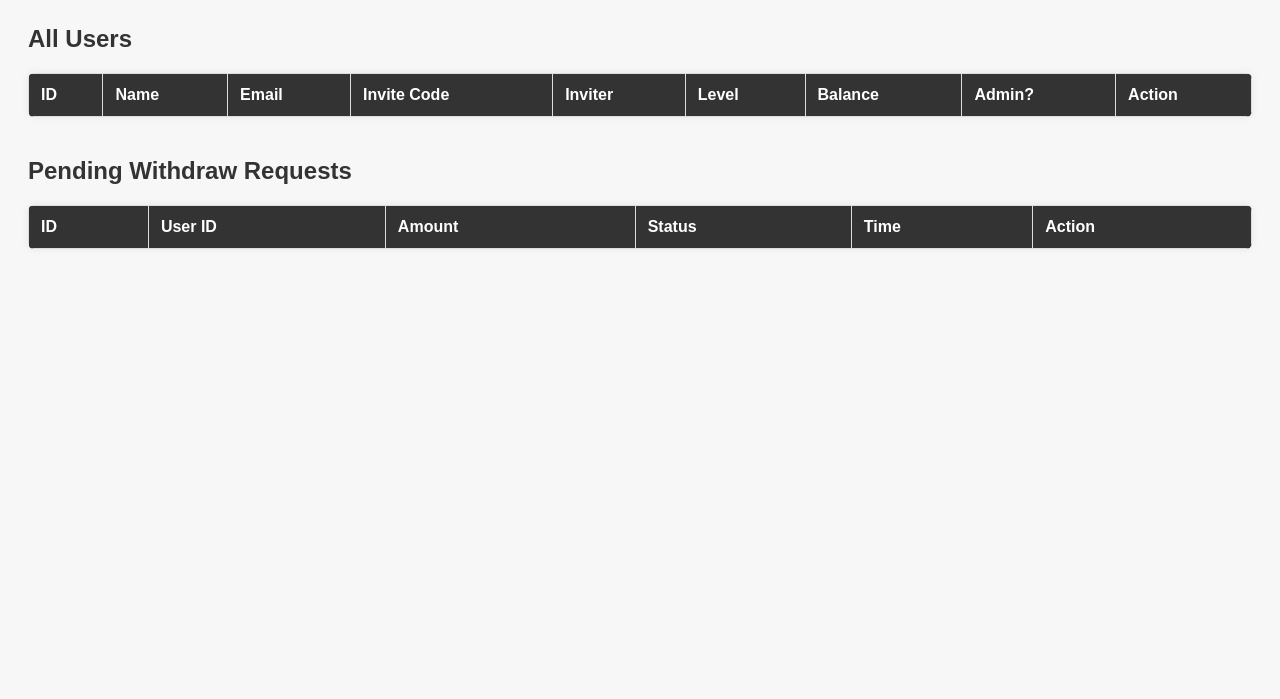
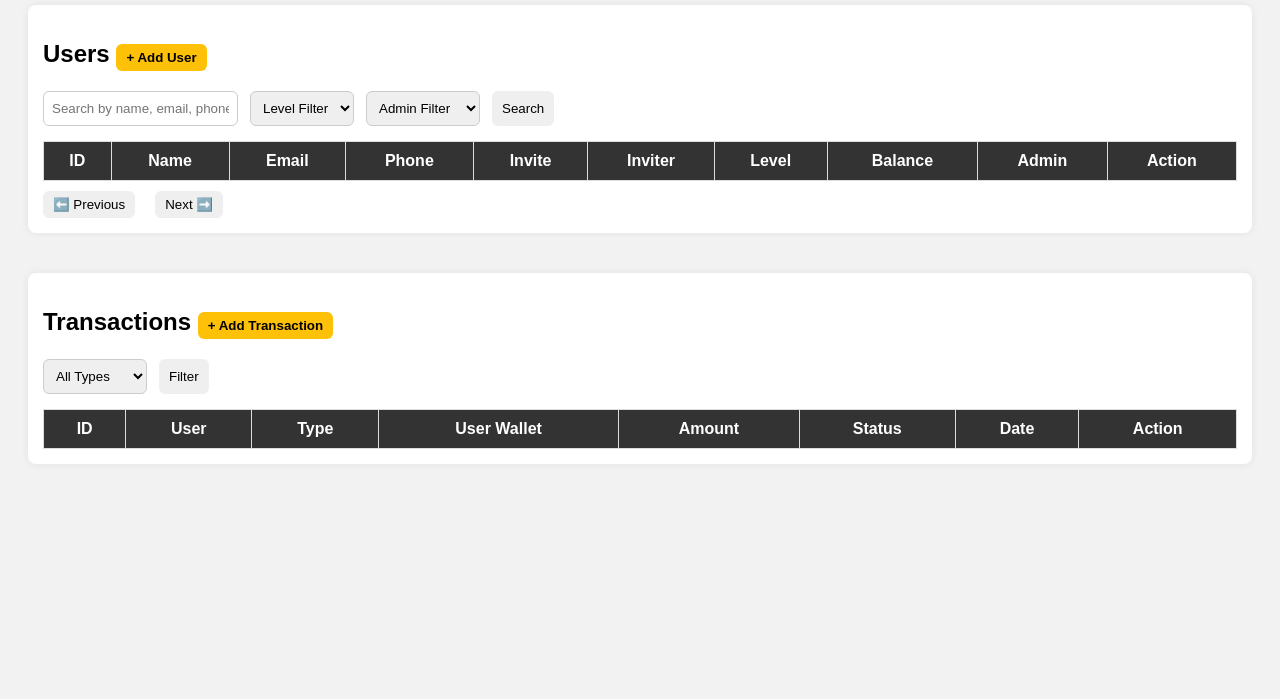
Before and after one commit to rs4502479-coder/web, a website: page public/admin.html in a window 1280 px wide. Shown: the part 101-800 px from the top of the page. Drawn offline with Linux system fonts and the light colour scheme; no server answers; sample sign-in values are in the browser's storage.

Commit message:
Update admin.html

```diff
--- a/public/admin.html
+++ b/public/admin.html
@@ -1,187 +1,240 @@
-<!-- <!doctype html>
-<html>
-<head>
-  <meta charset="utf-8">
-  <title>Admin Panel</title>
-  <link rel="stylesheet" href="/assets/styles.css">
-</head>
-<body class="container">
-  <h2>Admin Panel (simple)</h2>
-  <p>To use admin, login normally then set token in localStorage as an admin token. (For demo create a token that has isAdmin true.)</p>
-  <div class='card'>
-    <button id='listUsers'>List Users</button>
-    <input id='txid' placeholder='Transaction ID to confirm'>
-    <select id='txstatus'><option value='confirmed'>confirmed</option><option value='failed'>failed</option></select>
-    <button id='confirmTx'>Confirm Tx</button>
-    <pre id='out'></pre>
-  </div>
-  <script>
-    document.getElementById('listUsers').onclick = async ()=>{
-      const token = localStorage.getItem('token');
-      const r = await fetch('/api/admin/users',{headers:{'Authorization':'Bearer '+token}});
-      document.getElementById('out').innerText = JSON.stringify(await r.json(),null,2);
-    };
-    document.getElementById('confirmTx').onclick = async ()=>{
-      const txid = document.getElementById('txid').value;
-      const status = document.getElementById('txstatus').value;
-      const token = localStorage.getItem('token');
-      const r = await fetch('/api/admin/transaction/confirm',{method:'POST', headers:{'Authorization':'Bearer '+token,'Content-Type':'application/json'}, body: JSON.stringify({transaction_id:txid, status})});
-      document.getElementById('out').innerText = JSON.stringify(await r.json(),null,2);
-    };
-  </script>
-</body>
-</html>
-
-
-
-
-
- -->
 <!DOCTYPE html>
 <html lang="en">
 <head>
-<meta charset="UTF-8" />
+<meta charset="UTF-8"/>
 <title>Admin Dashboard</title>
+
 <style>
 body {
-        font-family: Arial, sans-serif;
-        background: #f7f7f7;
+    font-family: Arial;
+    background: #f2f2f2;
     padding: 20px;
 }
-    h2 {
-        margin-top: 40px;
-        color: #333;
+h1 { margin-bottom: 20px; display:flex; justify-content:space-between; align-items:center; }
+.table-box {
+    background: white;
+    padding: 15px;
+    border-radius: 8px;
+    box-shadow: 0 0 10px #0001;
+    margin-bottom: 40px;
+}
+.controls {
+    margin-bottom: 15px;
+    display: flex;
+    gap: 12px;
+}
+input, select {
+    padding: 8px;
+    border: 1px solid #ccc;
+    border-radius: 6px;
 }
 table {
     width: 100%;
     border-collapse: collapse;
-        background: white;
-        margin-top: 10px;
-        border-radius: 6px;
-        overflow: hidden;
-        box-shadow: 0 0 10px #0001;
+    background: #fff;
 }
 th, td {
-        padding: 12px;
+    padding: 10px;
     border: 1px solid #ddd;
-        text-align: left;
 }
 th {
     background: #333;
     color: white;
 }
 button {
-        padding: 6px 12px;
+    padding: 6px 10px;
+    border-radius: 6px;
+    cursor: pointer;
     border: none;
-        cursor: pointer;
-        border-radius: 4px;
-        font-size: 14px;
 }
 .approve { background: #28a745; color: white; }
 .reject { background: #dc3545; color: white; }
 .promote { background: #007bff; color: white; }
+.delete { background: #d9534f; color: white; }
+.add { background: #ffc107; color: black; font-weight: bold; }
+.logout { background: #dc3545; color:white; }
+.pagination {
+    margin-top: 10px;
+    display: flex;
+    gap: 10px;
+}
 </style>
 </head>
+
 <body>
 
-<h1>Admin Dashboard</h1>
+<h1>
+    Admin Dashboard
+    <button class="logout" onclick="logout()">Logout</button>
+</h1>
 
-<!-- USERS LIST -->
-<h2>All Users</h2>
+<!-- USERS SECTION -->
+<div class="table-box">
+    <h2>
+        Users
+        <button class="add" onclick="addUser()">+ Add User</button>
+    </h2>
+
+    <div class="controls">
+        <input type="text" id="searchUser" placeholder="Search by name, email, phone">
+        <select id="filterLevel">
+            <option value="">Level Filter</option>
+            <option value="1">Level 1</option>
+            <option value="2">Level 2</option>
+            <option value="3">Level 3</option>
+            <option value="4">Level 4</option>
+            <option value="5">Level 5</option>
+        </select>
+
+        <select id="filterAdmin">
+            <option value="">Admin Filter</option>
+            <option value="1">Admins Only</option>
+            <option value="0">Users Only</option>
+        </select>
+
+        <button onclick="loadUsers()">Search</button>
+    </div>
+
     <table id="usersTable">
         <thead>
             <tr>
-            <th>ID</th>
-            <th>Name</th>
-            <th>Email</th>
-            <th>Invite Code</th>
-            <th>Inviter</th>
-            <th>Level</th>
-            <th>Balance</th>
-            <th>Admin?</th>
+                <th>ID</th><th>Name</th><th>Email</th><th>Phone</th>
+                <th>Invite</th><th>Inviter</th><th>Level</th>
+                <th>Balance</th><th>Admin</th><th>Action</th>
+            </tr>
+        </thead>
+        <tbody></tbody>
+    </table>
+
+    <div class="pagination">
+        <button onclick="prevPage()">⬅️ Previous</button>
+        <span id="pageLabel"></span>
+        <button onclick="nextPage()">Next ➡️</button>
+    </div>
+</div>
+
+<!-- TRANSACTIONS SECTION -->
+<div class="table-box">
+    <h2>
+        Transactions
+        <button class="add" onclick="addTx()">+ Add Transaction</button>
+    </h2>
+
+    <div class="controls">
+        <select id="txType">
+            <option value="">All Types</option>
+            <option value="recharge">Recharge</option>
+            <option value="withdrawal">Withdrawal</option>
+            <option value="bonus">Bonus</option>
+        </select>
+
+        <button onclick="loadTransactions()">Filter</button>
+    </div>
+
+    <table id="txTable">
+        <thead>
+            <tr>
+                <th>ID</th><th>User</th><th>Type</th>
+                <th>User Wallet </th>
+                <th>Amount</th><th>Status</th><th>Date</th>
                 <th>Action</th>
             </tr>
         </thead>
         <tbody></tbody>
     </table>
-
-
-<!-- WITHDRAW REQUEST LIST -->
-<h2>Pending Withdraw Requests</h2>
-<table id="withdrawTable">
-    <thead>
-        <tr>
-            <th>ID</th>
-            <th>User ID</th>
-            <th>Amount</th>
-            <th>Status</th>
-            <th>Time</th>
-            <th>Action</th>
-        </tr>
-    </thead>
-    <tbody></tbody>
-</table>
+</div>
 
 <script>
-// Base API URL
-const API = "http://localhost:3000//api/admin";   // change to your backend URL
+
+const API = "http://localhost:3000/api/admin";
 const adminToken = localStorage.getItem("adminToken");
-if (!adminToken) {
-    window.location.href = "admin_login.html";
-}
+if (!adminToken) location.href = "admin_login.html";
 
+/***********************
+   PAGINATION STATE
+************************/
+let currentPage = 1;
+let limit = 10;
 
-/* =======================================================
+/***********************
        LOAD USERS
-======================================================= */
+************************/
 async function loadUsers() {
-    const res = await fetch(API + "/users", {
-        headers: { Authorization: token }
-    });
+    const search = document.getElementById("searchUser").value;
+    const level = document.getElementById("filterLevel").value;
+    const admin = document.getElementById("filterAdmin").value;
 
+    const url = `${API}/users?page=${currentPage}&limit=${limit}&search=${search}&level=${level}&admin=${admin}`;
+
+    const res = await fetch(url, { headers: { Authorization: adminToken }});
     const data = await res.json();
-
-    if (!data.success) {
-        alert("Failed to load users");
-        return;
-    }
 
     let html = "";
     data.users.forEach(u => {
         html += `
             <tr>
-                <td>${u.id}</td>
-                <td>${u.name}</td>
-                <td>${u.email}</td>
-                <td>${u.invite_code}</td>
-                <td>${u.inviter_id ?? "-"}</td>
-                <td>${u.level}</td>
-                <td>$${u.balance}</td>
+                <td>${u.id}</td><td>${u.name}</td><td>${u.email || "-"}</td>
+                <td>${u.phone || "-"}</td><td>${u.invite_code}</td>
+                <td>${u.inviter_id || "-"}</td>
+                <td>${u.level}</td><td>$${u.balance}</td>
                 <td>${u.is_admin ? "Yes" : "No"}</td>
+
                 <td>
-                    <button class="promote" onclick="promoteUser(${u.id}, ${u.is_admin ? 0 : 1})">
-                        ${u.is_admin ? "Remove Admin" : "Make Admin"}
+                    <button class="promote" onclick="toggleAdmin(${u.id}, ${u.is_admin})">
+                        ${u.is_admin ? "Demote" : "Promote"}
                     </button>
+                    <button class="delete" onclick="deleteUser(${u.id})">Delete</button>
                 </td>
-            </tr>
-        `;
+            </tr>`;
     });
 
     document.querySelector("#usersTable tbody").innerHTML = html;
+    document.getElementById("pageLabel").innerText = `Page ${currentPage}`;
 }
 
+function nextPage() { currentPage++; loadUsers(); }
+function prevPage() { if (currentPage > 1){ currentPage--; loadUsers(); } }
 
-/* =======================================================
-   PROMOTE USER
-======================================================= */
-async function promoteUser(id, isAdmin) {
-    const res = await fetch(API + `/user/${id}/promote`, {
+/***********************
+    ADD USER (POPUP)
+************************/
+function addUser() {
+    const name = prompt("Enter name:");
+    if (!name) return;
+
+    fetch(`${API}/addUser`, {
         method: "POST",
-        headers: {
-            "Content-Type": "application/json",
-            Authorization: token
-        },
-        body: JSON.stringify({ isAdmin })
+        headers: { "Content-Type": "application/json", Authorization: adminToken },
+        body: JSON.stringify({ name })
+    }).then(r => r.json()).then(d => {
+        alert(d.message);
+        loadUsers();
+    });
+}
+
+/***********************
+  PROMOTE / DEMOTE USER
+************************/
+async function toggleAdmin(id, isAdmin) {
+    const res = await fetch(`${API}/user/${id}/promote`, {
+        method: "POST",
+        headers: { "Content-Type": "application/json", Authorization: adminToken },
+        body: JSON.stringify({ isAdmin: isAdmin ? 0 : 1 })
+    });
+    const data = await res.json();
+    alert(data.message);
+    loadUsers();
+}
+
+/***********************
+        DELETE USER
+************************/
+async function deleteUser(id) {
+    if (!confirm("Delete this user permanently?")) return;
+
+    const res = await fetch(`${API}/user/${id}`, {
+        method: "DELETE",
+        headers: { Authorization: adminToken }
     });
 
     const data = await res.json();
@@ -189,80 +242,77 @@ async function promoteUser(id, isAdmin) {
     loadUsers();
 }
 
+/***********************
+   LOAD TRANSACTIONS
+************************/
+async function loadTransactions() {
+    const type = document.getElementById("txType").value;
 
-/* =======================================================
-   LOAD PENDING WITHDRAW REQUESTS
-======================================================= */
-async function loadWithdraw() {
-    const res = await fetch(API + "/withdraw/pending", {
-        headers: { Authorization: token }
+    const res = await fetch(`${API}/transactions?type=${type}`, {
+        headers: { Authorization: adminToken }
     });
 
     const data = await res.json();
-
     let html = "";
 
-    data.data.forEach(w => {
+    data.transactions.forEach(t => {
         html += `
             <tr>
-                <td>${w.id}</td>
-                <td>${w.user_id}</td>
-                <td>$${w.amount}</td>
-                <td>${w.status}</td>
-                <td>${w.created_at}</td>
-                <td>
-                    <button class="approve" onclick="approveWithdraw(${w.id})">Approve</button>
-                    <button class="reject" onclick="rejectWithdraw(${w.id})">Reject</button>
-                </td>
+                <td>${t.id}</td><td>${t.user_id}</td><td>${t.type}</td>
+                <td>$${t.amount}</td><td>${t.status}</td><td>${t.created_at}</td>
+                <td><button class="delete" onclick="deleteTx(${t.id})">Delete</button></td>
             </tr>
         `;
     });
 
-    document.querySelector("#withdrawTable tbody").innerHTML = html;
+    document.querySelector("#txTable tbody").innerHTML = html;
 }
 
+/***********************
+    ADD TRANSACTION
+************************/
+function addTx() {
+    const user_id = prompt("User ID?");
+    const type = prompt("Type? (recharge/withdrawal/bonus)");
+    const amount = prompt("Amount?");
 
-/* =======================================================
-   APPROVE WITHDRAW
-======================================================= */
-async function approveWithdraw(id) {
-    const res = await fetch(API + "/withdraw/approve", {
+    fetch(`${API}/transactions/add`, {
         method: "POST",
-        headers: {
-            "Content-Type": "application/json",
-            Authorization: token
-        },
-        body: JSON.stringify({ id })
+        headers: { "Content-Type": "application/json", Authorization: adminToken },
+        body: JSON.stringify({ user_id, type, amount })
+    }).then(r => r.json()).then(d => {
+        alert(d.message);
+        loadTransactions();
+    });
+}
+
+/***********************
+    DELETE TRANSACTION
+************************/
+async function deleteTx(id) {
+    if (!confirm("Delete this transaction?")) return;
+
+    const res = await fetch(`${API}/transactions/${id}`, {
+        method: "DELETE",
+        headers: { Authorization: adminToken }
     });
 
     const data = await res.json();
     alert(data.message);
-    loadWithdraw();
+    loadTransactions();
 }
 
-
-/* =======================================================
-   REJECT WITHDRAW
-======================================================= */
-async function rejectWithdraw(id) {
-    const res = await fetch(API + "/withdraw/reject", {
-        method: "POST",
-        headers: {
-            "Content-Type": "application/json",
-            Authorization: token
-        },
-        body: JSON.stringify({ id })
-    });
-
-    const data = await res.json();
-    alert(data.message);
-    loadWithdraw();
+/***********************
+        LOGOUT
+************************/
+function logout() {
+    localStorage.removeItem("adminToken");
+    location.href = "admin_login.html";
 }
 
-
-// Auto Load Data
+/* AUTOLOAD */
 loadUsers();
-loadWithdraw();
+loadTransactions();
 
 </script>
 
```
Lines whose indentation alone changed are shown as unchanged.
